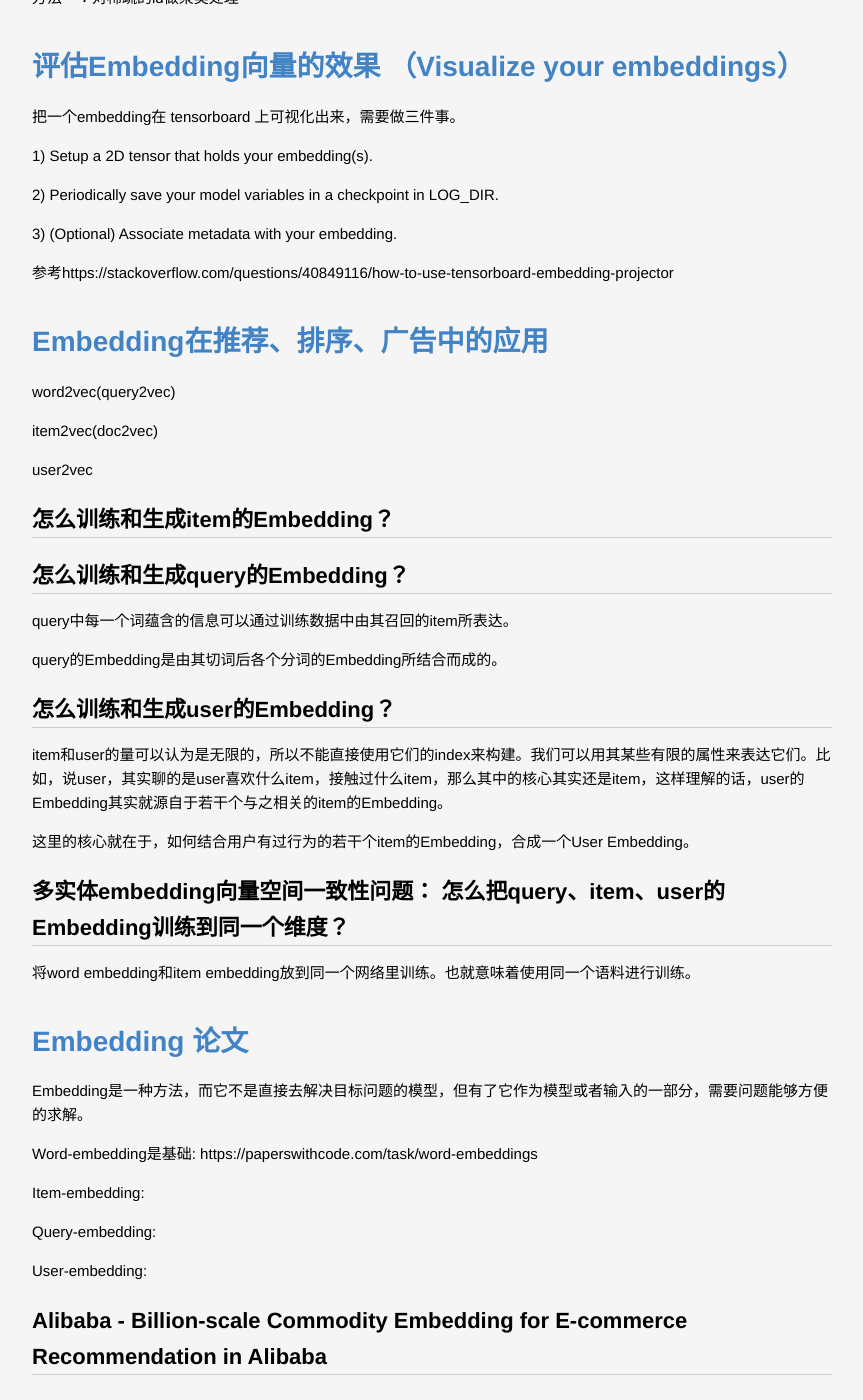
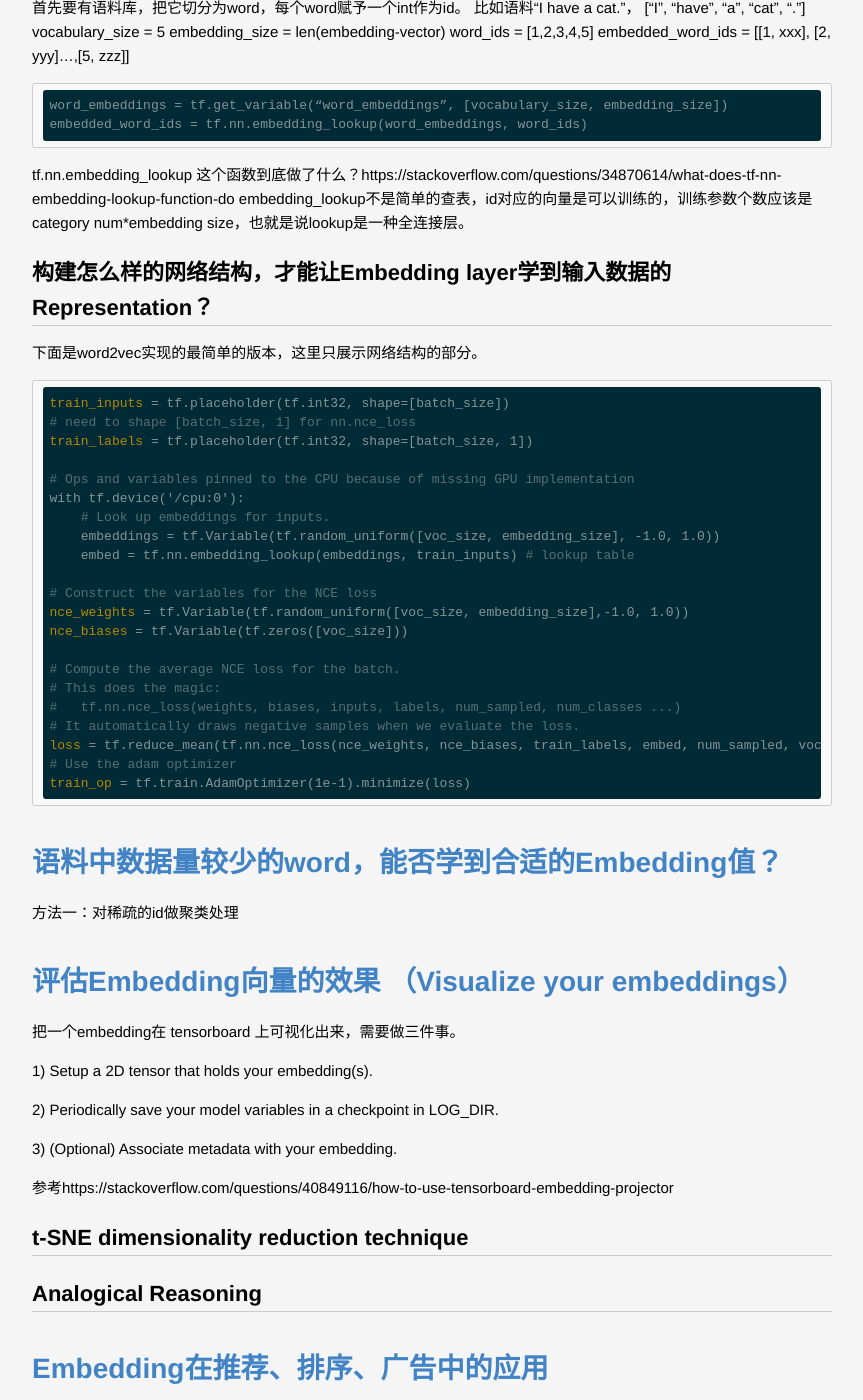
Before and after one commit to lucky521/blog, a Jekyll site: the page built from _posts/ml/2019-02-13-Data-Embedding.markdown, in a window 1280 px wide and 1400 px high, scrolled down 3506 px. Shown: the whole window, without its empty margins (208-1071 px from the left). Built offline with Jekyll 4.4.1, drawn with Linux system fonts in a browser that asks for light colours; some of the changed text lies outside the part shown.

Commit message:
update blog

````diff
--- a/_posts/ml/2018-05-15-nlp-using-machine-learning.markdown
+++ b/_posts/ml/2018-05-15-nlp-using-machine-learning.markdown
@@ -224,6 +224,8 @@
 
 
 
+## Flair
+https://github.com/zalandoresearch/flair
 
 
 
--- a/_posts/ml/2018-07-31-optimization-method.markdown
+++ b/_posts/ml/2018-07-31-optimization-method.markdown
@@ -121,6 +121,8 @@
 
 
 Noise Contrastive Estimation training loss (NCE)
+为什么NCE常作为word2vec的loss函数？
+word2vec用二分类目标来区分真实目标和噪音目标。训练的目标就是增大真实目标的输出结果，减小噪音目标的输出结果。
 
 
 
--- a/_posts/ml/2019-02-13-Data-Embedding.markdown
+++ b/_posts/ml/2019-02-13-Data-Embedding.markdown
@@ -8,7 +8,6 @@
 # Data embedding是什么？
 Embedding的概念来自于word embeddings。
 Embedding is a transformation from discrete values/scalars to dense real value vectors. 有的地方把embedding翻译为嵌套，有的地方把它翻译为向量。
-
 
 Embedding是一个行为，把离线形式的事物影响为实数向量。Embedding这个词同时也是该行为所输出的东西，我们把输出的实数向量也称作是Embedding。
 
@@ -31,6 +30,7 @@
 
 深度学习中设计离散特征的话一般都处理成Embedding的形式，作为网络的底部（第一层），一般对整体网络效果有着重要的作用。
 
+## Embedding layer in Keras
 在Keras中有专门的Embedding层，其作用是：Turns positive integers (indexes) into dense vectors of fixed size.
 eg. [[4], [20]] -> [[0.25, 0.1], [0.6, -0.2]]
 This layer can only be used as the first layer in a model.
@@ -45,7 +45,7 @@
         input_length=None)
 
 ```
-
+## Embedding layer in TFlearn
 对应的TFlearn中的Embedding层:
 ```
 tflearn.layers.embedding_ops.embedding(incoming,
@@ -59,13 +59,12 @@
         scope=None,
         name='Embedding')
 ```
-
+## Embedding layer in Tensorflow
 在Tensorflow中也可以在网络结构中加入Embedding层：
 ```
 embeddings = tf.Variable(tf.random_uniform([voc_size, embedding_size], -1.0, 1.0))
 embed = tf.nn.embedding_lookup(embeddings, train_inputs) # lookup table
 ```
-
 
 ## Embedding层的输入：
 
@@ -77,7 +76,6 @@
 
 被Embedding的对象（比如word）必须是有限个数的。embedding层要求输入数据是整数编码的，所以每个word都用一个唯一的整数表示。这个数据准备步骤可以使用Keras提供的Tokenizer API来执行。
 
-
 ## Embedding层的输出：
 
 嵌入层的输出是一个二维向量，每个word在输入文本（输入文档）序列中嵌入一个。
@@ -86,7 +84,8 @@
 
 # 从哪里学习Embedding？
 
-word2vec中，学习的目标是一个word的Embedding表达，文本语料是学习的来源，我们通过一个word的context来学习这个word的表达，context指的是一段语料中某word相邻的words。在广告推荐等领域，如果要做item Embedding，那么context可以是一个用户点击行为中某被点击item相邻的被点击items。
+word2vec中，学习的目标是一个word的Embedding表达，文本语料是学习的来源，我们通过一个word的context来学习这个word的表达，context指的是一段语料中某word相邻的words。
+在广告推荐等领域，如果要做item Embedding，那么context可以是一个用户点击行为中某被点击item相邻的被点击items。
 
 
 
@@ -102,8 +101,6 @@
 
 
 嵌入层用随机权重进行初始化，并将学习训练数据集中所有单词的嵌入。
-
-
 
 首先要有语料库，把它切分为word，每个word赋予一个int作为id。
 比如语料“I have a cat.”， [“I”, “have”, “a”, “cat”, “.”]
@@ -121,6 +118,34 @@
 tf.nn.embedding_lookup 这个函数到底做了什么？https://stackoverflow.com/questions/34870614/what-does-tf-nn-embedding-lookup-function-do
 embedding_lookup不是简单的查表，id对应的向量是可以训练的，训练参数个数应该是 category num*embedding size，也就是说lookup是一种全连接层。
 
+
+## 构建怎么样的网络结构，才能让Embedding layer学到输入数据的 Representation？
+
+
+下面是word2vec实现的最简单的版本，这里只展示网络结构的部分。
+```
+train_inputs = tf.placeholder(tf.int32, shape=[batch_size])
+# need to shape [batch_size, 1] for nn.nce_loss
+train_labels = tf.placeholder(tf.int32, shape=[batch_size, 1])
+
+# Ops and variables pinned to the CPU because of missing GPU implementation
+with tf.device('/cpu:0'):
+    # Look up embeddings for inputs.
+    embeddings = tf.Variable(tf.random_uniform([voc_size, embedding_size], -1.0, 1.0))
+    embed = tf.nn.embedding_lookup(embeddings, train_inputs) # lookup table
+
+# Construct the variables for the NCE loss
+nce_weights = tf.Variable(tf.random_uniform([voc_size, embedding_size],-1.0, 1.0))
+nce_biases = tf.Variable(tf.zeros([voc_size]))
+
+# Compute the average NCE loss for the batch.
+# This does the magic:
+#   tf.nn.nce_loss(weights, biases, inputs, labels, num_sampled, num_classes ...)
+# It automatically draws negative samples when we evaluate the loss.
+loss = tf.reduce_mean(tf.nn.nce_loss(nce_weights, nce_biases, train_labels, embed, num_sampled, voc_size))
+# Use the adam optimizer
+train_op = tf.train.AdamOptimizer(1e-1).minimize(loss)
+```
 
 
 
@@ -143,8 +168,9 @@
 
 参考https://stackoverflow.com/questions/40849116/how-to-use-tensorboard-embedding-projector
 
+## t-SNE dimensionality reduction technique
 
-
+## Analogical Reasoning
 
 
 
@@ -214,7 +240,7 @@
 
 ## Youtube - Deep Neural Networks for YouTube Recommendations
 
-user embedding就是网络的最后一个隐层，video embedding是softmax的权重
+user embedding就是网络的最后一个隐层，video embedding是softmax的权重.
 
 将最后softmax层的输出矩阵的列向量当作item embedding vector，而将softmax之前一层的值当作user embedding vector。
 
@@ -222,6 +248,10 @@
 
 
 ## Item2Vec - Neural Item Embedding for Collaborative Filtering
+
+主要做法是把item视为word，用户的行为序列视为一个集合，item间的共现为正样本，并按照item的频率分布进行负样本采样，缺点是相似度的计算还只是利用到了item共现信息，1).忽略了user行为序列信息; 2).没有建模用户对不同item的喜欢程度高低。
+
+Item2vec中把用户浏览的商品集合等价于word2vec中的word的序列.
 
 ## Real-time Personalization using Embeddings for Search Ranking at Airbnb
 
@@ -231,7 +261,7 @@
 
 
 
-# 开源框架
+# 构建Embedding的开源框架
 
 ## Facebook - starspace
 
@@ -242,6 +272,9 @@
 ./starspace train -trainFile input.txt -model pagespace -label 'page' -trainMode 1
 
 
+## Flair
+https://github.com/zalandoresearch/flair
+A text embedding library
 
 
 
````
Also changed, not shown: _posts/ml/2017-03-27-CV-using-machine-learning.markdown (+101 -0 lines), _posts/ml/2017-10-26-tensorflow.markdown (+21 -3 lines), _posts/ml/2017-12-21-cnn.markdown (deleted, +0 -94 lines), _posts/ml/2018-04-18-feature-engineering.markdown (+9 -0 lines).
